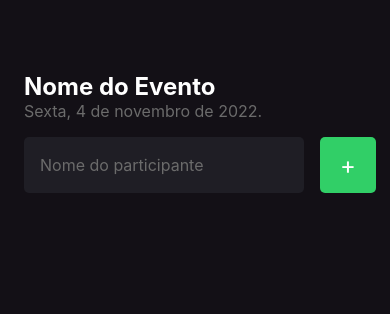
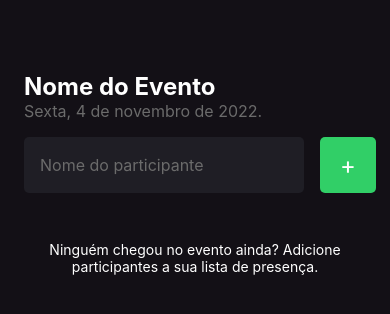
Before and after one commit to HenriqueMarcelo/imhere, a React Native app: screen / in a window 390 px wide. Shown: the top 314 px of the page. Built offline with nearby package versions, Linux system fonts and the light colour scheme.

Commit message:
feat: use FlatList

```diff
--- a/src/screens/Home/index.tsx
+++ b/src/screens/Home/index.tsx
@@ -1,4 +1,4 @@
-import { Text, View, TextInput, TouchableOpacity } from 'react-native'
+import { Text, View, TextInput, TouchableOpacity, FlatList } from 'react-native'
 import { styles } from './styles'
 import { useState } from 'react'
 import { Participant } from '../../components/Participant'
@@ -31,14 +31,24 @@ export default function Home() {
           <Text style={styles.buttonText}>+</Text>
         </TouchableOpacity>
       </View>
-
-      {participants.map((participant) => (
-        <Participant
-          key={participant}
-          name={participant}
-          onRemove={handleParticipantRemove}
-        />
-      ))}
+      <FlatList
+        data={participants}
+        keyExtractor={(item) => item}
+        renderItem={({ item }) => (
+          <Participant
+            key={item}
+            name={item}
+            onRemove={handleParticipantRemove}
+          />
+        )}
+        showsVerticalScrollIndicator={false}
+        ListEmptyComponent={() => (
+          <Text style={styles.listEmptyText}>
+            Ninguém chegou no evento ainda? Adicione participantes a sua lista
+            de presença.
+          </Text>
+        )}
+      />
     </View>
   )
 }
--- a/src/screens/Home/styles.ts
+++ b/src/screens/Home/styles.ts
@@ -44,4 +44,9 @@ export const styles = StyleSheet.create({
     width: '100%',
     gap: 16,
   },
+  listEmptyText: {
+    color: '#FFF',
+    fontSize: 14,
+    textAlign: 'center',
+  },
 })
```
